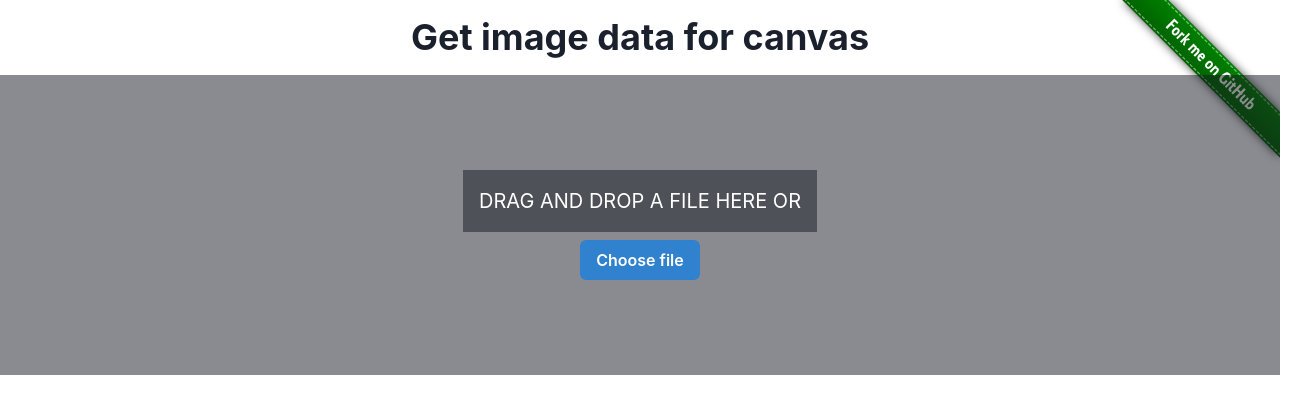
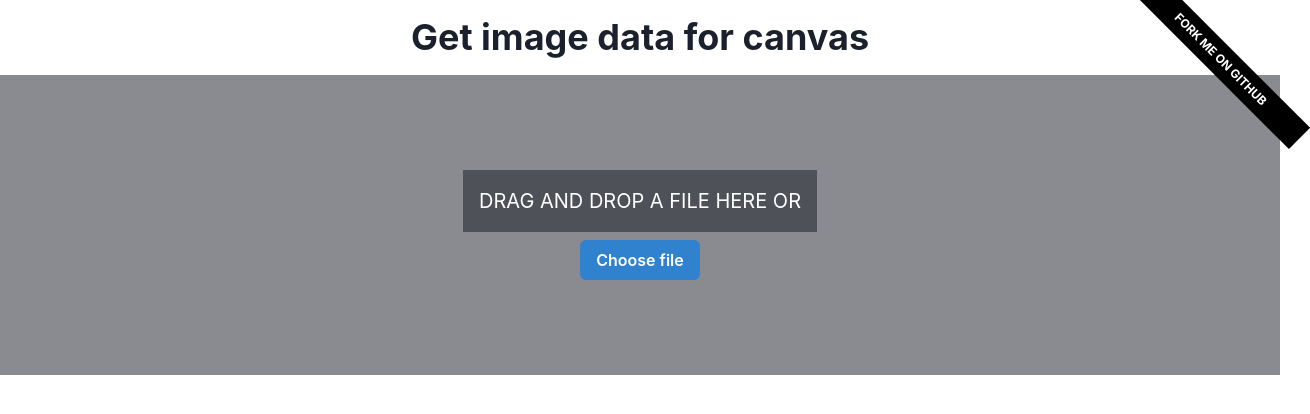
Before and after one commit to malashevskyi/get-image-data-tool, a React (Create React App) app: page / in a window 1280 px wide. Shown: the top 414 px of the page, 1310 px wide, since content can reach past the window. Built offline with nearby package versions, Linux system fonts and the light colour scheme.

Commit message:
update fork link

```diff
--- a/src/components/Fork/index.tsx
+++ b/src/components/Fork/index.tsx
@@ -1,19 +1,25 @@
-import { Heading, Image, Link } from '@chakra-ui/react'
-import logo from './logo.svg'
+import { Heading, Link } from '@chakra-ui/react'
 
 function Fork() {
   return (
     <Heading mt={4} textAlign="center">
-      <Link>
-        <Image
-          pos="absolute"
-          top={0}
-          right={0}
-          w="170px"
-          h="170px"
-          src={logo}
-          alt="fork me"
-        />
+      <Link
+        href="https://github.com/malashevskyi/get-image-data-tool"
+        isExternal={true}
+        bg="black"
+        color="white"
+        fontSize="12px"
+        textTransform="uppercase"
+        pos="absolute"
+        top="-35px"
+        right="-85px"
+        px="50px"
+        py={2}
+        transform="rotate(45deg)"
+        transformOrigin="0% 50%"
+        zIndex={3}
+      >
+        fork me on github
       </Link>
     </Heading>
   )
```
Also changed, not shown: src/components/Fork/logo.svg (deleted).
